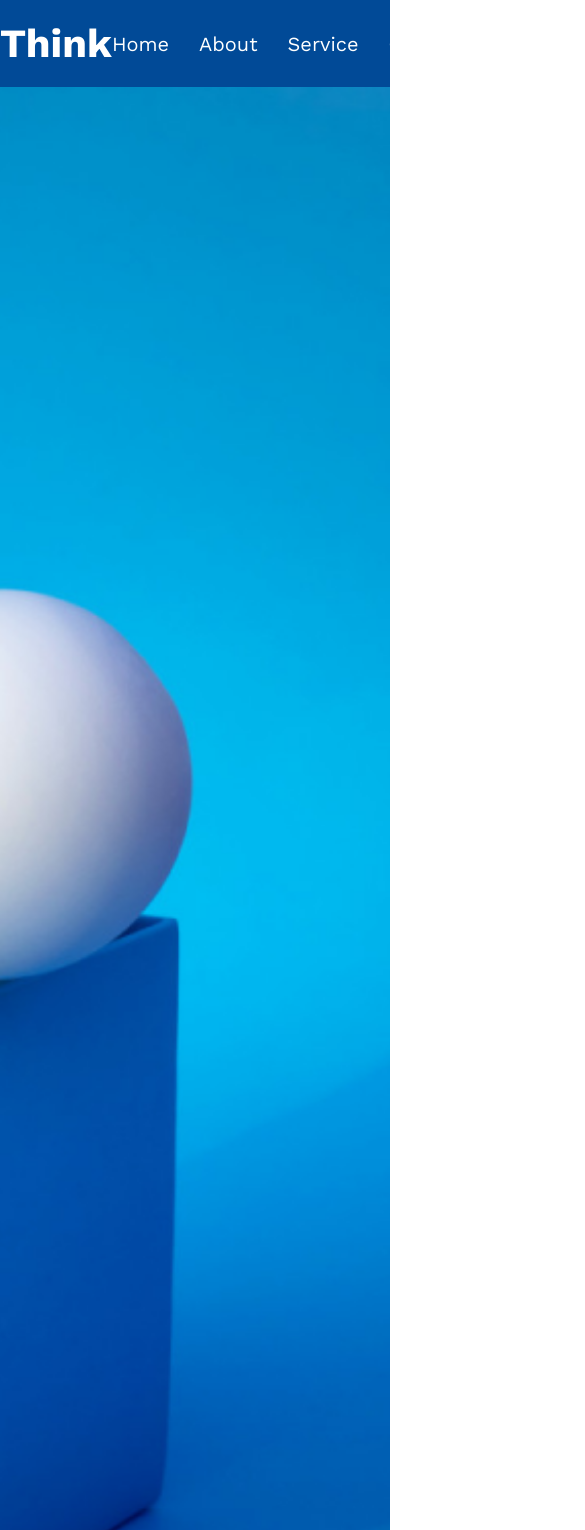
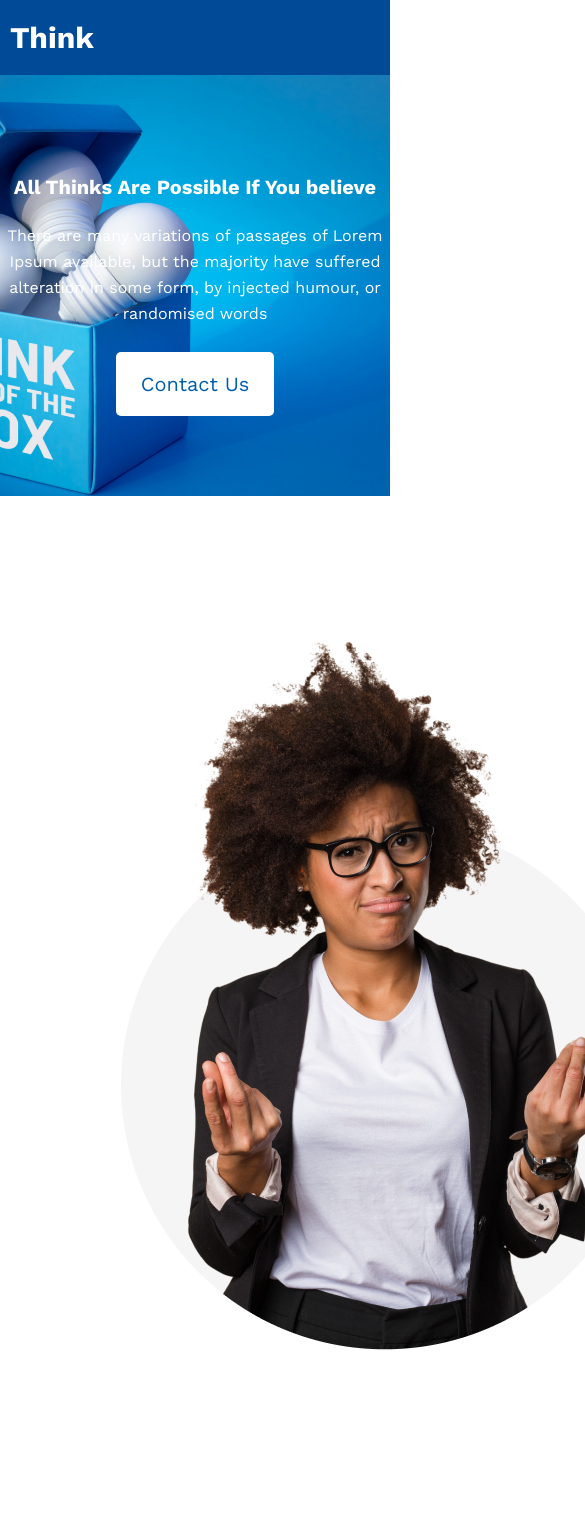
Before and after one commit to Rayhanali-dev/Think-positive, a plain HTML site: page index.html in a window 390 px wide. Shown: the top 1530 px of the page, 585 px wide, since content can reach past the window. Drawn offline with nearby package versions, Linux system fonts and the light colour scheme.

Commit message:
think possitive

```diff
--- /dev/null
+++ b/css/responsive.css
@@ -0,0 +1,154 @@
+/* extra small device start */
+
+@media screen and (max-width: 575.98px) {
+
+    /* ===================================
+        navbar css start
+    =================================== */
+
+    .navbar {
+        background-color: #014A97;
+        padding: 20px 0;
+    }
+
+    .nav-logo-title {
+        font-size: 30px;
+        color: #fff;
+        font-weight: 700;
+    }
+
+    .navbar-wrapper {
+        align-items: center;
+        padding: 0 10px;
+    }
+
+    .nav-menu {
+        display: none;
+    }
+
+    /* ===================================
+            navbar css end
+    =================================== */
+
+
+    /* ===================================
+            banner css start
+    =================================== */
+
+    .banner {
+        padding-top: 100px;
+        padding-bottom: 100px;
+    }
+
+
+    .banner-content {
+        text-align: center;
+    }
+
+    .banner-content .banner-title {
+        font-size: 20px;
+        font-weight: 700;
+        color: #fff;
+        padding-left: 0;
+        margin-bottom: 24px;
+    }
+
+    .banner-content .banner-description {
+        font-size: 16px;
+        color: #fff;
+        line-height: 26px;
+        padding-left: 0;
+        margin-bottom: 45px;
+    }
+
+    .banner-content .btn-primary {
+        padding: 20px 25px;
+        color: #005FAC;
+        font-size: 20px;
+        background-color: #fff;
+        text-decoration: none;
+        border-radius: 5px;
+    }
+
+
+
+
+    /* ===================================
+            banner css end
+    =================================== */
+
+
+    /* ===================================
+            failures css end
+    =================================== */
+
+    .failures-wrapper {
+        display: flex;
+        align-items: center;
+        gap: 87px;
+        flex-direction: column;
+    }
+
+
+
+    /* ===================================
+            failures css end
+    =================================== */
+
+
+    /* ===================================
+            design thinking css start
+    =================================== */
+
+    .design-thinking-wrapper {
+        display: flex;
+        justify-content: space-between;
+        flex-direction: column;
+    }
+
+    /* ===================================
+            design thinking css end
+    =================================== */
+
+
+    /* ===================================
+            my plan css start
+    =================================== */
+
+    .my-plans-wrapper {
+        display: flex;
+        justify-content: space-between;
+        flex-direction: column;
+    }
+
+
+    /* ===================================
+            my plan css end
+    =================================== */
+
+
+    /* ===================================
+            footer css start
+    =================================== */
+    .footer-wrapper {
+        display: flex;
+        flex-direction: column;
+    }
+
+    /* ===================================
+            footer css end
+    =================================== */
+
+
+
+
+
+
+
+
+
+
+}
+
+
+/* extra small device end */
--- a/css/style.css
+++ b/css/style.css
@@ -22,7 +22,7 @@ ul, ol {
 
 
 /* ===================================
-        navbar css end
+        navbar css start
 =================================== */
 
 .navbar {
@@ -119,8 +119,13 @@ ul, ol {
     gap: 87px;
 }
 
+.failure-left {
+    width: 50%;
+}
+
 .failure-right {
     margin-top: 120px;
+    width: 50%;
 }
 
 .failure-title {
@@ -181,6 +186,7 @@ ul, ol {
 .design-thinking-item {
     text-align: center;
     padding: 10px;
+    width: 300px;
 }
 
 .design-title {
@@ -226,6 +232,7 @@ ul, ol {
     text-align: center;
     box-sizing: border-box;
     padding: 10px;
+    width: 300px;
 }
 
 .plan-title {
@@ -299,6 +306,15 @@ ul, ol {
 
 .footer-wrapper {
     display: flex;
+    gap: 130px;
+}
+
+.footer-left {
+    width: 50%;
+}
+
+.footer-right {
+    width: 50%;
 }
 
 .footer-heading {
@@ -315,7 +331,6 @@ ul, ol {
     font-size: 16px;
     color: #fff;
     line-height: 26px;
-    padding-right: 540px;
     margin-bottom: 24px;
 }
 
--- a/index.html
+++ b/index.html
@@ -4,10 +4,11 @@
     <meta charset="UTF-8">
     <meta http-equiv="X-UA-Compatible" content="IE=edge">
     <meta name="viewport" content="width=device-width, initial-scale=1.0">
-    <title>First Assignment</title>
+    <title>Think Positive</title>
     <link href="https://fonts.googleapis.com/css2?family=Work+Sans:wght@100;200;300;400;500;600;700;800;900&display=swap" rel="stylesheet">
     <link rel="shortcut icon" href="images/favicon.png" type="image/x-icon">
     <link rel="stylesheet" href="css/style.css">
+    <link rel="stylesheet" href="css/responsive.css">
 </head>
 <body>
 
```
